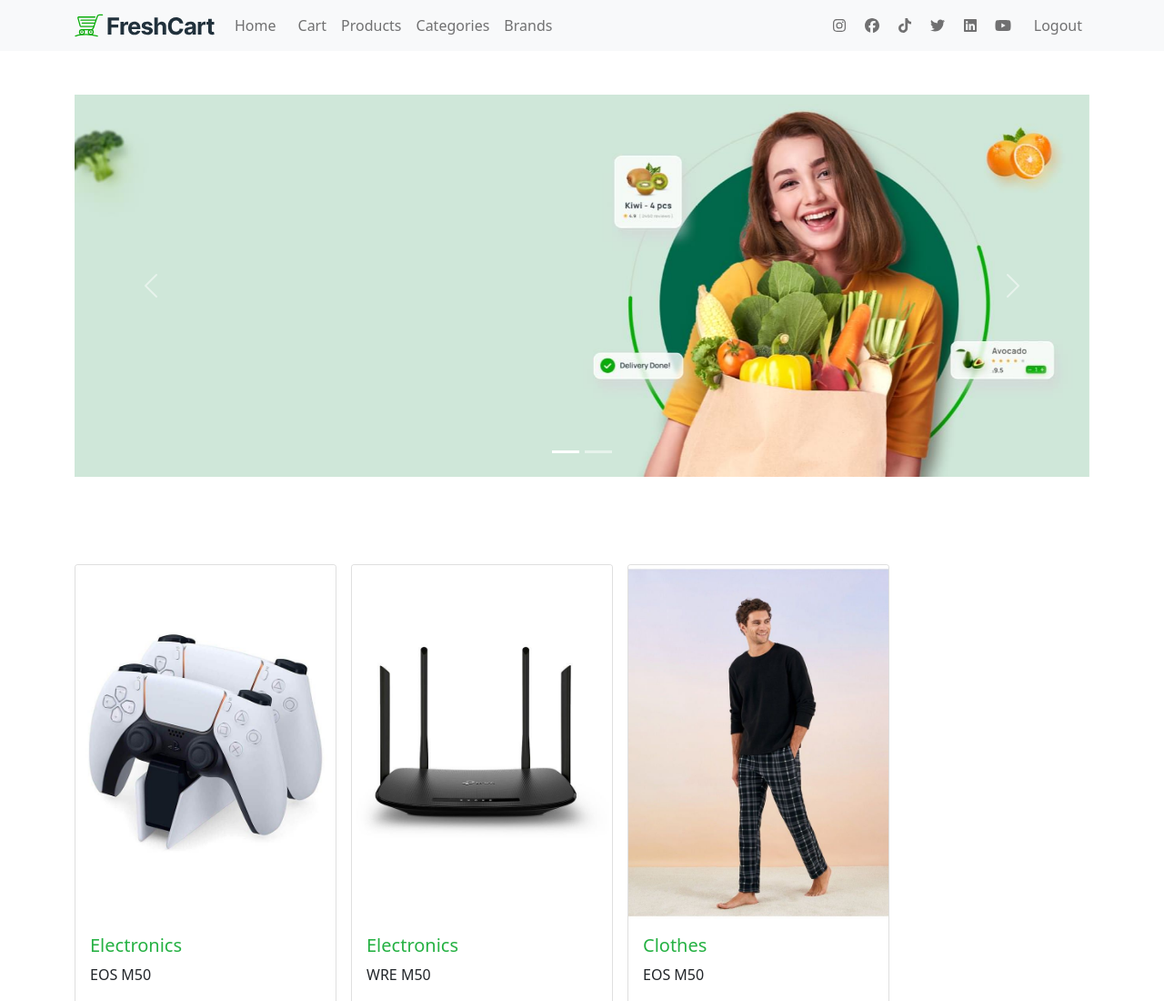
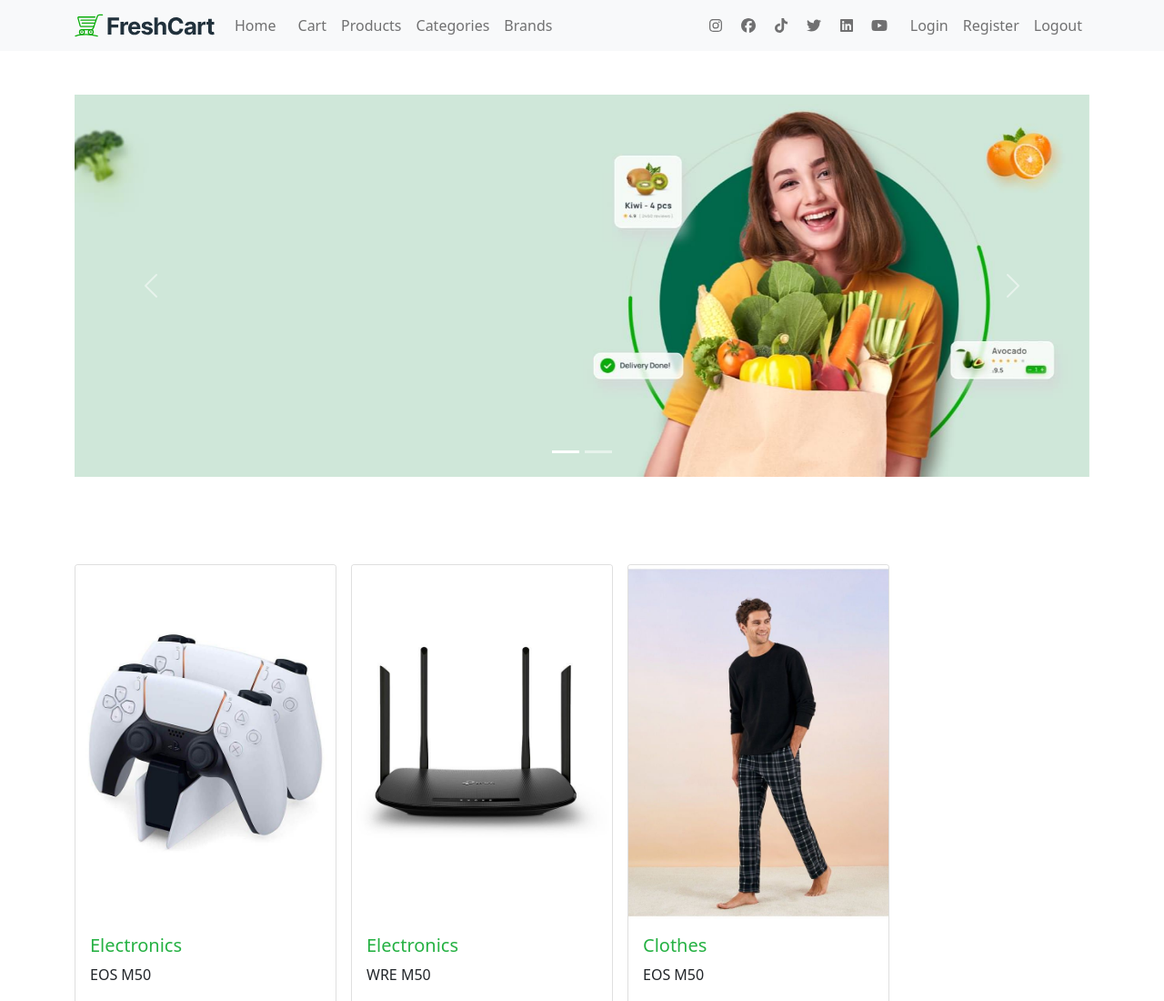
Before and after one commit to MathlaALw/OrderManagmentSystem, a plain HTML site: page index.html in a window 1280 px wide. Shown: the top 1100 px of the page at 91% size. Drawn offline with Linux system fonts and the light colour scheme.

Commit message:
add login and registration links to the navigation bar

```diff
--- a/index.html
+++ b/index.html
@@ -49,6 +49,8 @@
                         <a class="nav-link" href="https://www.youtube.com/"><i class="fa-brands fa-youtube"></i></a>
                     </div>
                     <div class="navbar-nav ">
+                        <a class="nav-link" href="login.html">Login</i></a>
+                        <a class="nav-link" href="register.html">Register</a>
                         <a class="nav-link" href="logout.html">Logout</i></a>
 
                         <div class="navbar-nav ">
```
